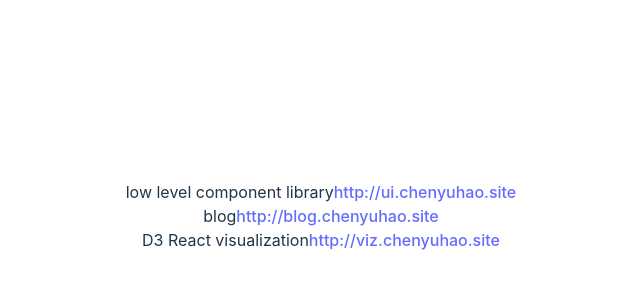
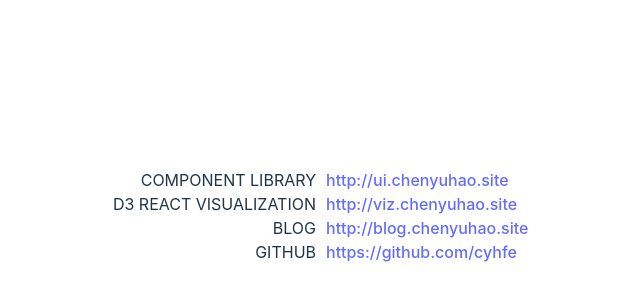
Before and after one commit to cyhfe/home, a React (Vite) app: page / in a window 1280 px wide. Shown: the part 184-484 px from the top of the page, without its empty margins (319-959 px from the left). Built offline with nearby package versions, Linux system fonts and the light colour scheme.

Commit message:
update link

```diff
--- a/package.json
+++ b/package.json
@@ -10,6 +10,7 @@
     "preview": "vite preview"
   },
   "dependencies": {
+    "@emotion/react": "^11.11.0",
     "react": "^18.2.0",
     "react-dom": "^18.2.0"
   },
--- a/src/App.tsx
+++ b/src/App.tsx
@@ -1,26 +1,70 @@
-import { useState } from "react";
-import reactLogo from "./assets/react.svg";
-import viteLogo from "/vite.svg";
 import "./App.css";
+import { css } from "@emotion/react";
+
+const linkContainer = css`
+  display: flex;
+  column-gap: 10px;
+`;
+
+const titleStyle = css`
+  width: 300px;
+  text-align: right;
+`;
+
+const linkStyle = css`
+  width: 300px;
+  text-align: left;
+`;
+
+const data = [
+  {
+    link: "http://ui.chenyuhao.site",
+    label: "COMPONENT LIBRARY",
+  },
+  {
+    link: "http://viz.chenyuhao.site",
+    label: " D3 REACT VISUALIZATION",
+  },
+  {
+    link: "http://blog.chenyuhao.site",
+    label: "BLOG",
+  },
+  {
+    link: "https://github.com/cyhfe",
+    label: "GITHUB",
+  },
+];
 
 function App() {
-  const [count, setCount] = useState(0);
-
   return (
-    <>
-      <div>
-        low level component library
-        <a href="http://ui.chenyuhao.site">http://ui.chenyuhao.site</a>
+    <div>
+      {data.map((d) => {
+        return (
+          <div css={linkContainer}>
+            <div css={titleStyle}>{d.label}</div>
+            <div css={linkStyle}>
+              <a target="_blank" href={d.link}>
+                {d.link}
+              </a>
+            </div>
+          </div>
+        );
+      })}
+      {/* <div css={linkContainer}>
+        <div css={titleStyle}>component library</div>
+        <div css={linkStyle}>
+          <a href="http://ui.chenyuhao.site">http://ui.chenyuhao.site</a>
+        </div>
       </div>
-      <div>
+      <div css={linkContainer}>
         blog
         <a href="http://blog.chenyuhao.site">http://blog.chenyuhao.site</a>
       </div>
-      <div>
+      <div css={linkContainer}>
         D3 React visualization
         <a href="http://viz.chenyuhao.site">http://viz.chenyuhao.site</a>
-      </div>
-    </>
+      </div> */}
+    </div>
   );
 }
 
--- a/tsconfig.json
+++ b/tsconfig.json
@@ -12,6 +12,7 @@
     "isolatedModules": true,
     "noEmit": true,
     "jsx": "react-jsx",
+    "jsxImportSource": "@emotion/react",
 
     /* Linting */
     "strict": false
```
Also changed, not shown: 1 other file (tests, documents, lock files or other folders).
